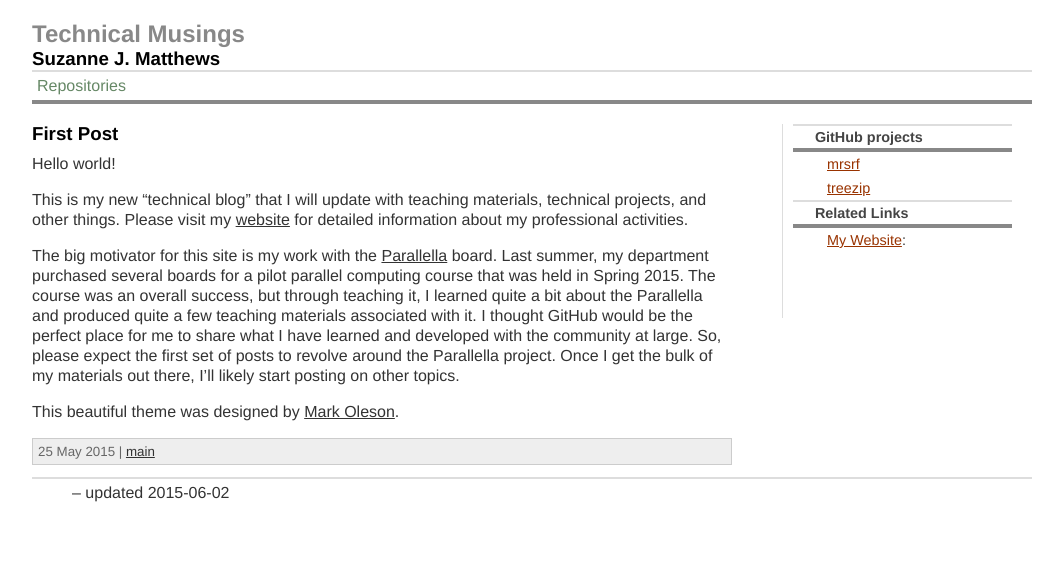
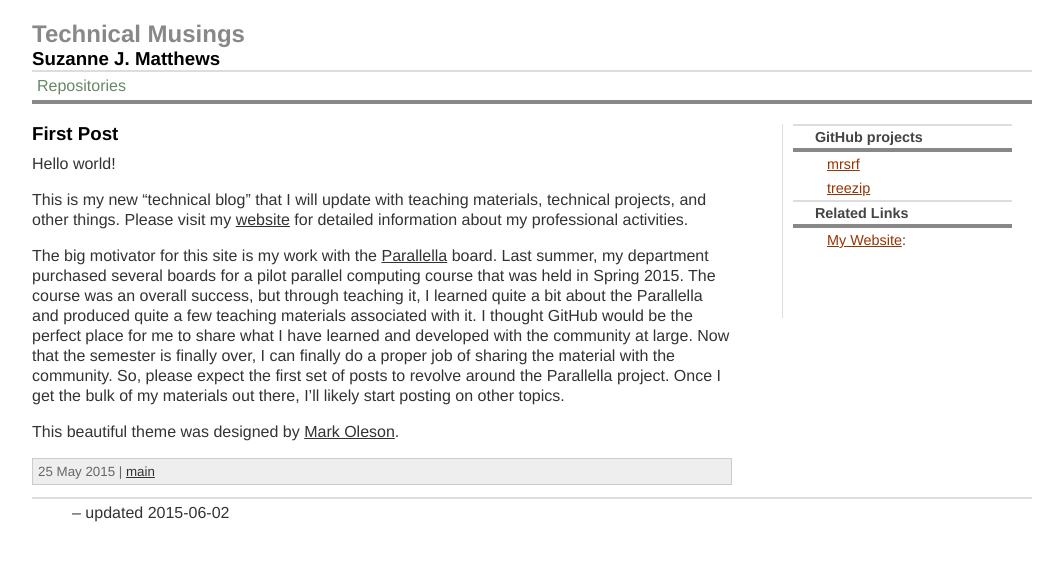
Before and after one commit to suzannejmatthews/suzannejmatthews.github.io, a Jekyll site: the page built from _posts/2015-05-26-first-post.markdown, in a window 1280 px wide. Shown: the top 561 px of the page, without its empty margins (108-1171 px from the left). Built offline with Jekyll 4.4.1, drawn with Linux system fonts in a browser that asks for light colours.

Commit message:
first post finished

```diff
--- a/_posts/2015-05-26-first-post.markdown
+++ b/_posts/2015-05-26-first-post.markdown
@@ -16,11 +16,13 @@ course that was held in Spring 2015. The course was an overall success, but
 through teaching it, I learned quite a bit about the Parallella and produced
 quite a few teaching materials associated with it. I thought GitHub would be
 the perfect place for me to share what I have learned and developed with the
-community at large. So, please expect the first set of posts to revolve
-around the Parallella project. Once I get the bulk of my materials out there,
-I'll likely start posting on other topics.
+community at large. Now that the semester is finally over, I can finally do a
+proper job of sharing the material with the community. So, please expect the
+first set of posts to revolve around the Parallella project. Once I get the
+bulk of my materials out there, I'll likely start posting on other topics.
 
 This beautiful theme was designed by [Mark Oleson](http://olesenm.github.io/).
 
+
 [parallella]:      https://www.parallella.org/
 [website]:   http://suzannejmatthews.com/
```
